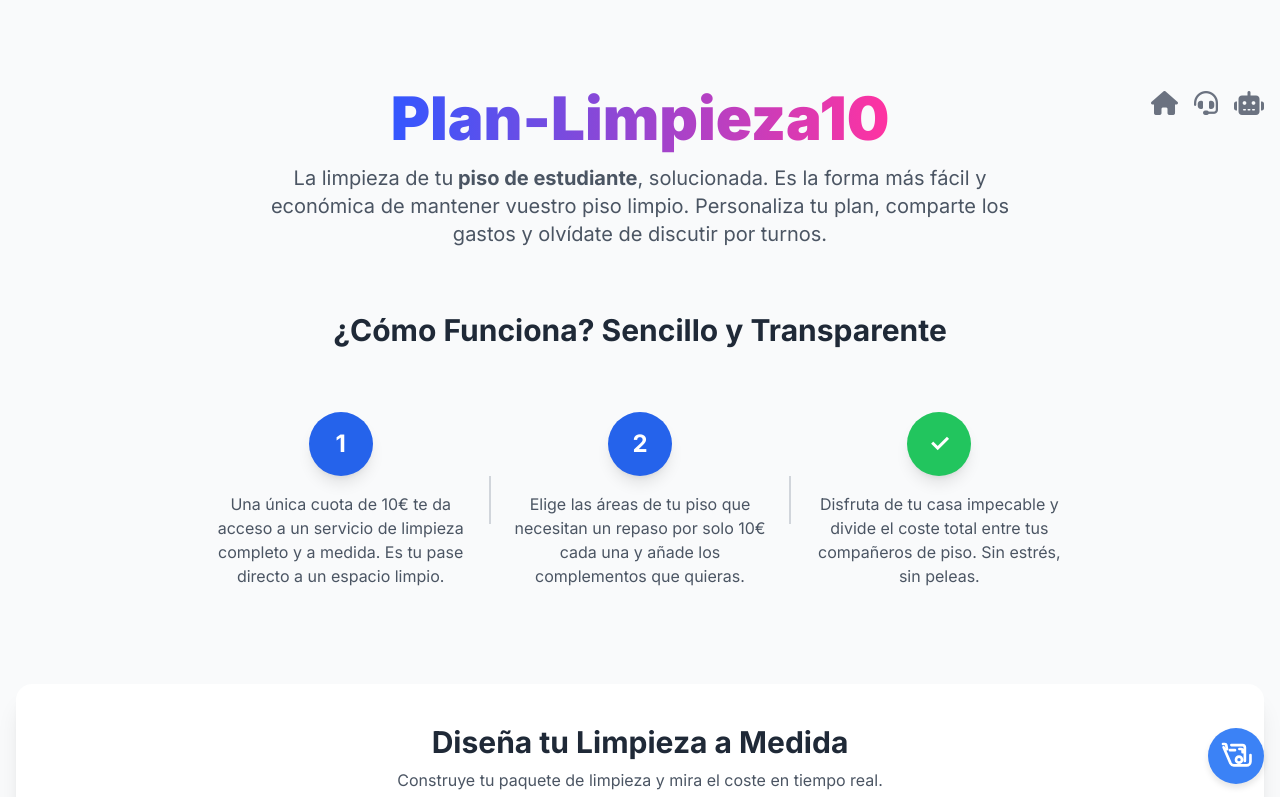
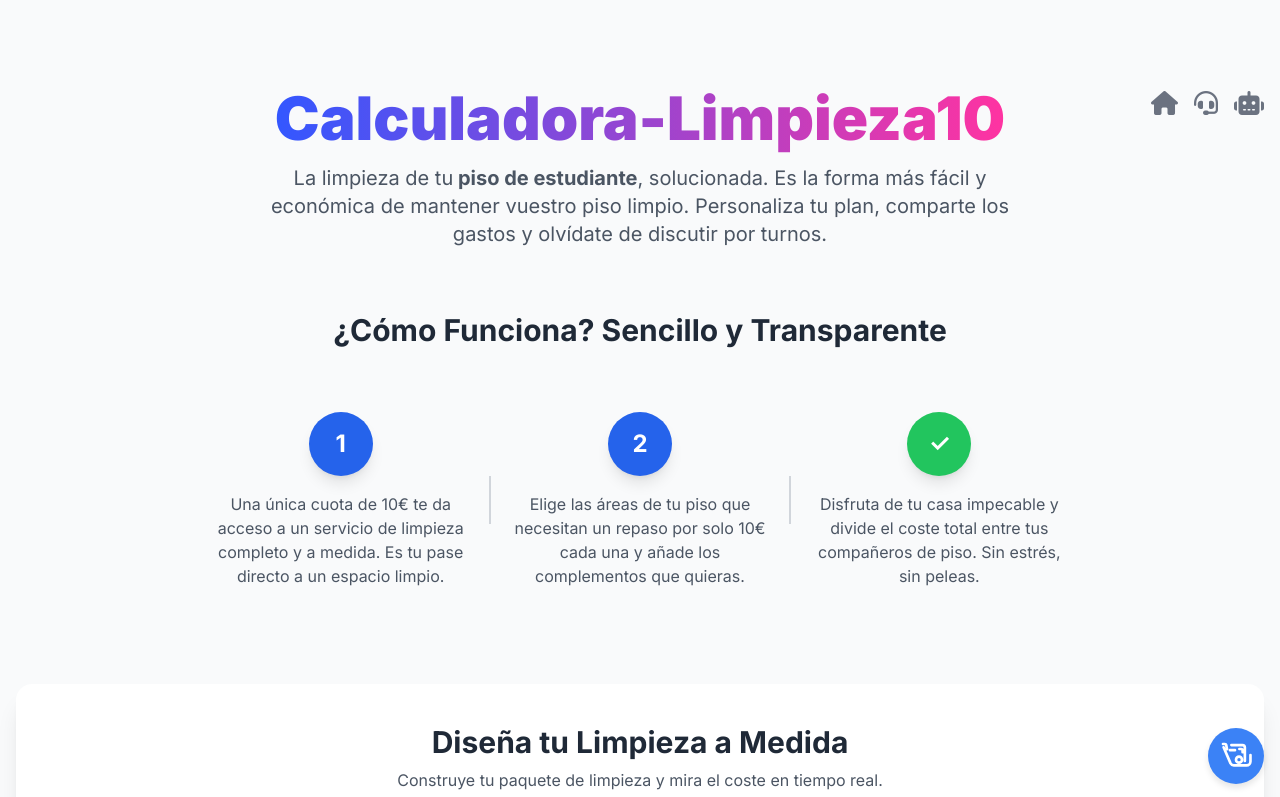
Before and after one commit to teechounamano/calculadora-limpieza10, a plain HTML site: page index.html in a window 1280 px wide. Shown: the top 797 px of the page. Drawn offline with nearby package versions, Linux system fonts and the light colour scheme.

Commit message:
0110 index.html

```diff
--- a/index.html
+++ b/index.html
@@ -283,7 +283,7 @@
                     </a>
                 </div>
                 <!-- Contenido principal de la cabecera -->
-                <h1 class="text-4xl md:text-6xl font-black mb-4"><span class="gradient-text">Plan-Limpieza10</span></h1>
+                <h1 class="text-4xl md:text-6xl font-black mb-4"><span class="gradient-text">Calculadora-Limpieza10</span></h1>
                 <p class="text-lg md:text-xl text-gray-600 max-w-3xl mx-auto">La limpieza de tu<b> piso de estudiante</b>, solucionada. Es la forma más fácil y económica de mantener vuestro piso limpio. Personaliza tu plan, comparte los gastos y olvídate de discutir por turnos.</p>
             </div>
         </header>
```
